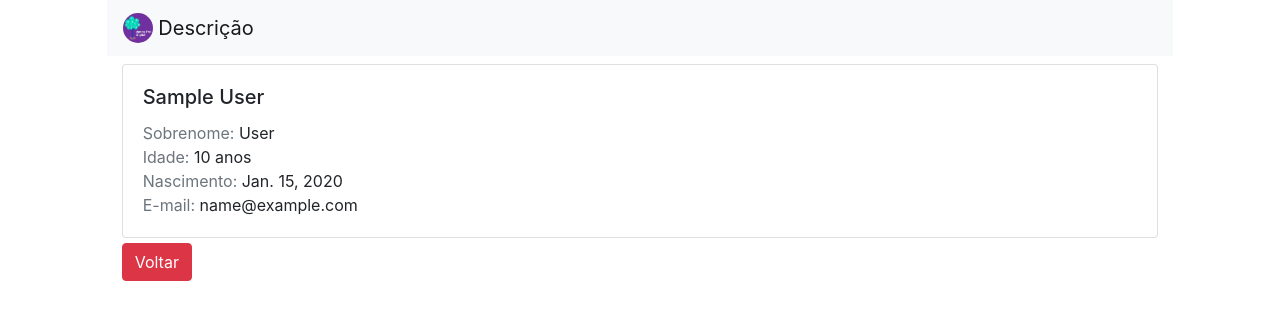
After one commit to hiagop22/Desafio_eSoft, a Django app: page /view/1/ in a window 1280 px wide. The commit adds this page. Shown: the top 320 px of the page. Run offline with Django 3.2, Linux system fonts and the light colour scheme; tables that the repository leaves empty hold one stand-in row (values such as "Sample post"); some libraries are stand-ins or nearby versions.

Commit message:
InseridaCRUD

```diff
--- a/esoft/esoft/settings.py
+++ b/esoft/esoft/settings.py
@@ -105,7 +105,7 @@ AUTH_PASSWORD_VALIDATORS = [
 # Internationalization
 # https://docs.djangoproject.com/en/3.2/topics/i18n/
 
-LANGUAGE_CODE = 'en-us'
+LANGUAGE_CODE = 'pt-br'
 
 TIME_ZONE = 'UTC'
 
--- a/esoft/users/forms.py
+++ b/esoft/users/forms.py
@@ -4,4 +4,4 @@ from .models import User
 class UserForm(forms.ModelForm):
     class Meta:
         model = User
-        fields = ('name', 'age', 'birth_date', 'email')
+        fields = ('name', 'surname', 'age', 'birth_date', 'email')
--- a/esoft/users/models.py
+++ b/esoft/users/models.py
@@ -2,11 +2,11 @@ from django.db import models
 from django.db.models.base import Model
 
 class User(models.Model):
-    name = models.CharField(max_length=255)
-    surname = models.CharField(max_length=255)
-    age = models.PositiveBigIntegerField()
-    birth_date = models.DateField()
-    email = models.EmailField(max_length=254)
+    name = models.CharField(verbose_name='Nome', max_length=255)
+    surname = models.CharField(verbose_name='Sobrenome', max_length=255)
+    age = models.PositiveBigIntegerField(verbose_name='Idade')
+    birth_date = models.DateField(verbose_name='Data de nascimento')
+    email = models.EmailField(verbose_name='E-mail', max_length=254)
 
 
     def __str__(self):
--- a/esoft/users/static/css/styles.css
+++ b/esoft/users/static/css/styles.css
@@ -61,3 +61,18 @@
 .fas.fa-edit{
     color: #13c43f;
 }
+
+/* Cancel Buttom */
+.cancel-btn{
+    margin-top: 5px;
+}
+
+
+/* Messages */
+ul.messages {
+    padding: 0;
+}
+
+ul.messages li{
+    list-style: none;
+}
--- a/esoft/users/static/js/scripts.js
+++ /dev/null
@@ -1 +0,0 @@
-console.log('funcionou');
--- a/esoft/users/templates/users/base.html
+++ b/esoft/users/templates/users/base.html
@@ -16,10 +16,10 @@
 <body>
     <div class="container-fluid">
         <nav class="offset-1 col-10 navbar navbar-light bg-light">
-            <a class="navbar-brand" href="#">
+            <div class="navbar-brand" href="#">
             <img src="{% static 'img/logo.jpeg' %}" width="30" height="30" class="d-inline-block align-top" alt="">
             {% block header %}{% endblock %}
-            </a>
+            </div>
         </nav>
     {% block content%}{% endblock%}
 
--- /dev/null
+++ b/esoft/users/templates/users/view.html
@@ -0,0 +1,33 @@
+{% extends "users/base.html"%}
+
+{% block title %} Descrição {% endblock %}
+
+{% block header %}Descrição{% endblock%}
+
+{% block content%}
+<div class="offset-1 col-10 list-div">
+<!-- <h1>{{user.name}}</h1>
+<p>{{user.surname}}</p> -->
+
+<div class="card" >
+    <div class="card-body">
+        <h5 class="card-title">{{user.name}}</h5>
+        <span class="card-subtitle mb-2 text-muted">Sobrenome: </span>
+        <span class="card-text">{{user.surname}}</span>
+        <br>
+        <span class="card-subtitle mb-2 text-muted">Idade: </span>
+        <span class="card-text">{{user.age}} anos</span>
+        <br>
+        <span class="card-subtitle mb-2 text-muted">Nascimento: </span>
+        <span class="card-text">{{user.birth_date}}</span>
+        <br>
+        <span class="card-subtitle mb-2 text-muted">E-mail: </span>
+        <span class="card-text">{{user.email}}</span>
+        <br>
+    </div>
+  </div>
+  <button type="button" class="btn btn-danger cancel-btn"onclick="location.href='../../{{ BASE_URL }}list/'">Voltar</button>
+</div>
+
+
+{% endblock%}
--- a/esoft/users/urls.py
+++ b/esoft/users/urls.py
@@ -7,4 +7,7 @@ app_name = 'users'
 urlpatterns =  [
     path('', views.new_user, name='new_user'),
     path('list/', views.list_users, name='list_users'),
+    path('view/<int:id>/', views.view_user, name='view_user'),
+    path('update/<int:id>/', views.update_user, name='update_user'),
+    path('delete/<int:id>/', views.delete_user, name='delete_user'),
 ]
--- a/esoft/users/views.py
+++ b/esoft/users/views.py
@@ -1,12 +1,47 @@
-from django.http.response import HttpResponse
-from django.shortcuts import render
+from django.shortcuts import get_object_or_404, redirect, render
+from .forms import UserForm
+from django.db.models.functions import Lower
 
 from .models import User
 
-def new_user(request):
-    return HttpResponse("hello")
-
 def list_users(request):
-    users = User.objects.all().order_by('name', 'surname')
+    users = User.objects.all().order_by(Lower('name'), Lower('surname'))
 
     return render(request, 'users/list.html', {'users':users})
+
+def new_user(request):
+    if request.method == 'POST':
+        form = UserForm(request.POST)
+
+        if form.is_valid():
+            user = form.save()
+            return redirect('/list/')
+
+    form = UserForm()
+    return render(request, 'users/new.html', {'form':form})
+
+def view_user(request, id):
+    user = get_object_or_404(User, pk=id)
+    return render(request, 'users/view.html', {'user': user})
+
+def update_user(request, id):
+    user = get_object_or_404(User, pk=id)
+    form = UserForm(instance=user)
+
+    if(request.method == 'POST'):
+        user = UserForm(request.POST, instance=user)
+
+        if(user.is_valid()):
+            user.save()
+            return redirect('/list/')
+        else:
+            return render(request, 'users/update.html', {'form':form, 'user':user})
+    else:
+        return render(request, 'users/update.html', {'form':form, 'user':user})
+
+def delete_user(request, id):
+    user = get_object_or_404(User, pk=id)
+
+    user.delete()
+
+    return redirect('/list/')
```
Also changed, not shown: esoft/users/templates/users/list.html (+6 -18 lines), esoft/users/templates/users/new.html (added, +22 -0 lines), esoft/users/templates/users/update.html (added, +21 -0 lines), esoft/db.sqlite3.
